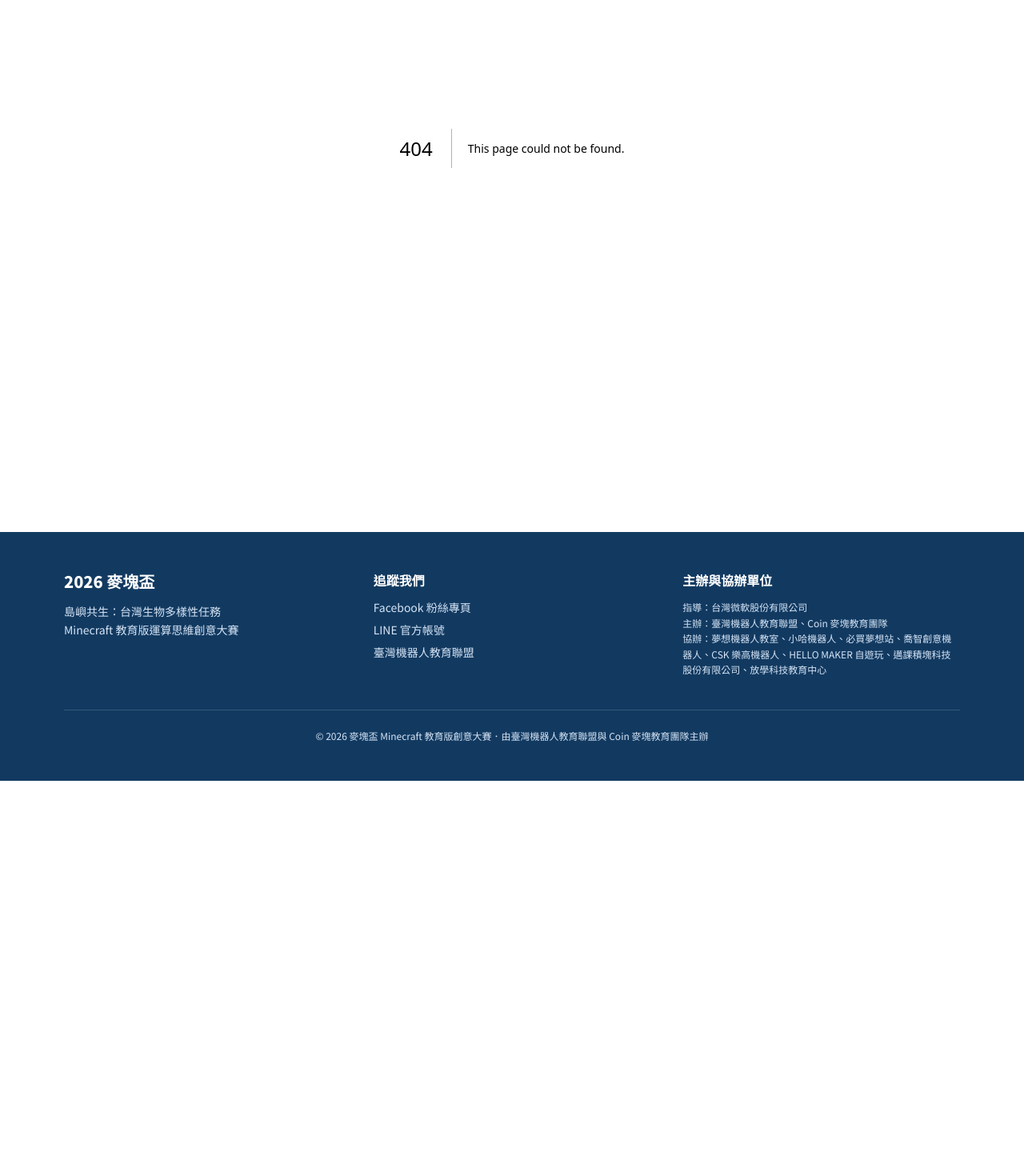
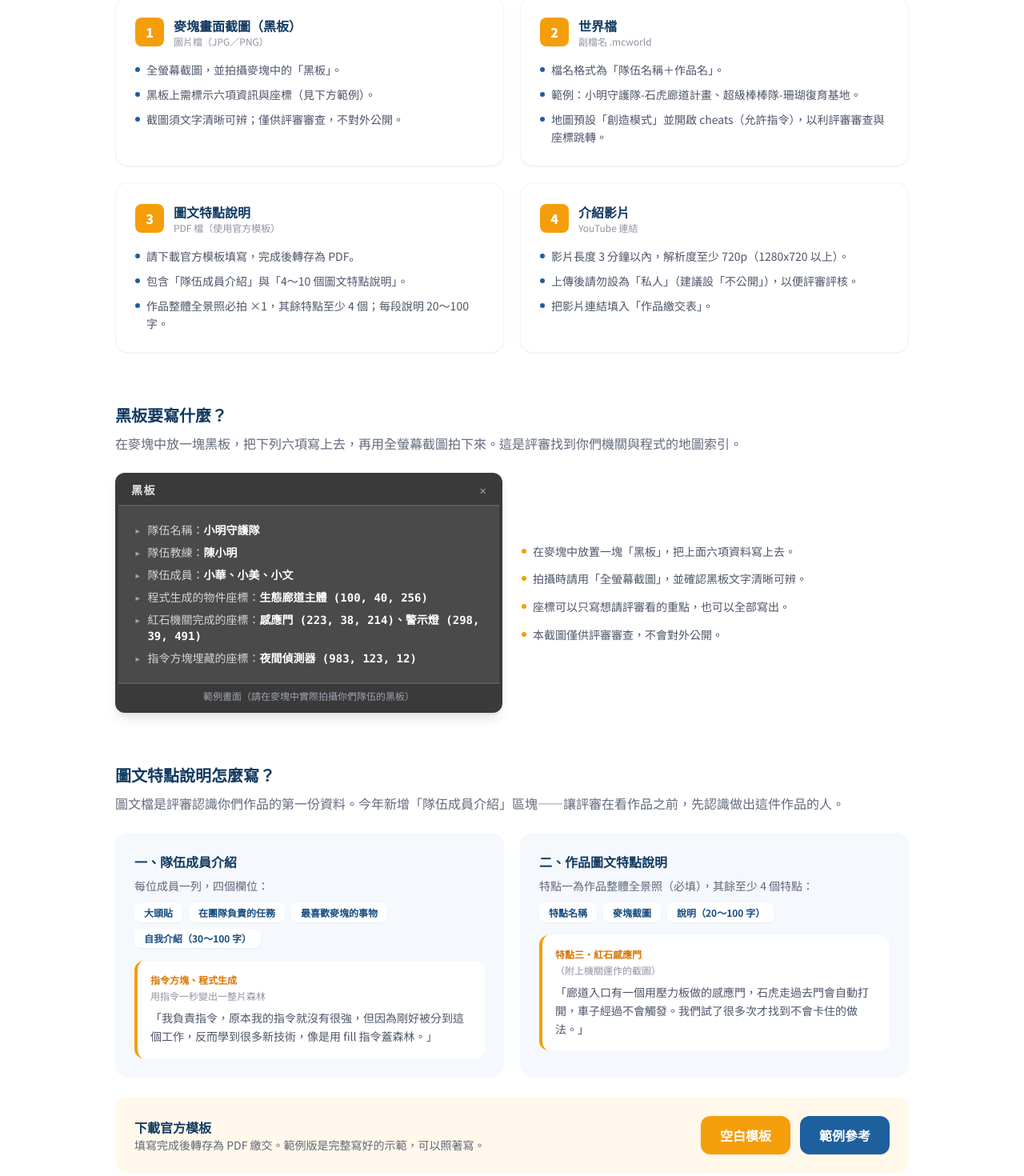
Before and after one commit to Hashen-0608/mcup-web, a Next.js app: page /submit in a window 1280 px wide. Before the commit this address had no page. Shown: the part 280-1750 px from the top of the page at 80% size. Before the commit the page ends 1256 px from the top, so only its background shows below. Built offline with nearby package versions, Linux system fonts and the light colour scheme.

Commit message:
Add files via upload

```diff
--- a/app/sitemap.ts
+++ b/app/sitemap.ts
@@ -2,7 +2,7 @@ import type { MetadataRoute } from "next";
 import { site } from "@/content/data";
 
 export default function sitemap(): MetadataRoute.Sitemap {
-  const routes = ["", "/rules", "/news", "/history"];
+  const routes = ["", "/rules", "/submit", "/news", "/history"];
   const now = new Date();
   return routes.map((path) => ({
     url: `${site.url}${path}`,
--- /dev/null
+++ b/app/submit/page.tsx
@@ -0,0 +1,158 @@
+import type { Metadata } from "next";
+import Link from "next/link";
+import { site } from "@/content/data";
+import { links } from "@/content/links";
+import { blackboardExample, submissionItems, docTemplate } from "@/content/submit";
+import { SectionHeading, LinkButton } from "@/components/ui";
+
+export const metadata: Metadata = {
+  title: "繳交說明",
+  description: `${site.name}作品繳交說明：世界檔、黑板截圖、圖文特點說明 PDF 與介紹影片的格式與範例，並提供官方圖文檔模板下載。`,
+  alternates: { canonical: "/submit" },
+};
+
+/** 仿麥塊「黑板」介面的範例（純 CSS，不用圖片，手機也看得清楚） */
+function Blackboard() {
+  return (
+    <div className="overflow-hidden rounded-xl border-4 border-[#3a3a3a] bg-[#4a4a4a] shadow-lg">
+      <div className="flex items-center justify-between border-b-2 border-[#5a5a5a] bg-[#3a3a3a] px-4 py-2">
+        <span className="font-mono text-sm font-bold tracking-widest text-gray-200">
+          {blackboardExample.title}
+        </span>
+        <span className="font-mono text-sm text-gray-400">✕</span>
+      </div>
+      <ul className="space-y-2 p-4 sm:p-5">
+        {blackboardExample.lines.map((l) => (
+          <li key={l.label} className="flex gap-2 font-mono text-xs leading-relaxed text-gray-100 sm:text-sm">
+            <span className="shrink-0 text-gray-400">▸</span>
+            <span>
+              <span className="text-gray-300">{l.label}：</span>
+              <span className="font-bold text-white">{l.value}</span>
+            </span>
+          </li>
+        ))}
+      </ul>
+      <p className="border-t-2 border-[#5a5a5a] bg-[#3a3a3a] px-4 py-2 text-center font-mono text-xs text-gray-400">
+        範例畫面（請在麥塊中實際拍攝你們隊伍的黑板）
+      </p>
+    </div>
+  );
+}
+
+export default function SubmitPage() {
+  return (
+    <div className="mx-auto max-w-5xl px-4 py-16">
+      <SectionHeading eyebrow="HOW TO SUBMIT" title="作品繳交說明" center={false} />
+      <p className="mt-4 leading-relaxed text-ink/70">
+        所有隊伍須於 <span className="font-bold text-primary-600">2026 年 12 月 13 日（日）23:59 前</span>
+        ，至「作品繳交表」繳交以下四項。完整規則請見{" "}
+        <Link href="/rules#submission" className="font-bold text-secondary-600 underline">
+          簡章
+        </Link>
+        。
+      </p>
+
+      {/* 四項繳件 */}
+      <div className="mt-10 grid gap-5 md:grid-cols-2">
+        {submissionItems.map((item) => (
+          <div key={item.no} className="rounded-2xl border border-gray-100 bg-white p-6 shadow-sm">
+            <div className="flex items-center gap-3">
+              <span className="grid h-9 w-9 shrink-0 place-items-center rounded-lg bg-primary-500 font-black text-white">
+                {item.no}
+              </span>
+              <div>
+                <p className="font-black text-secondary-700">{item.title}</p>
+                <p className="text-xs text-ink/50">{item.format}</p>
+              </div>
+            </div>
+            <ul className="mt-4 space-y-2 text-sm leading-relaxed text-ink/80">
+              {item.points.map((p, i) => (
+                <li key={i} className="flex gap-2">
+                  <span className="mt-2 h-1.5 w-1.5 shrink-0 rounded-full bg-secondary-500" />
+                  <span>{p}</span>
+                </li>
+              ))}
+            </ul>
+          </div>
+        ))}
+      </div>
+
+      {/* 黑板範例 */}
+      <section id="blackboard" className="mt-16 scroll-mt-20">
+        <h2 className="mb-2 text-xl font-black text-secondary-700">黑板要寫什麼？</h2>
+        <p className="mb-6 leading-relaxed text-ink/70">
+          在麥塊中放一塊黑板，把下列六項寫上去，再用全螢幕截圖拍下來。這是評審找到你們機關與程式的地圖索引。
+        </p>
+        <div className="grid gap-6 md:grid-cols-2">
+          <Blackboard />
+          <ul className="space-y-3 self-center text-sm leading-relaxed text-ink/80">
+            {blackboardExample.tips.map((t, i) => (
+              <li key={i} className="flex gap-2">
+                <span className="mt-2 h-1.5 w-1.5 shrink-0 rounded-full bg-primary-500" />
+                <span>{t}</span>
+              </li>
+            ))}
+          </ul>
+        </div>
+      </section>
+
+      {/* 圖文檔 */}
+      <section id="doc" className="mt-16 scroll-mt-20">
+        <h2 className="mb-2 text-xl font-black text-secondary-700">圖文特點說明怎麼寫？</h2>
+        <p className="mb-6 leading-relaxed text-ink/70">{docTemplate.intro}</p>
+        <div className="grid gap-5 md:grid-cols-2">
+          {docTemplate.sections.map((sec) => (
+            <div key={sec.name} className="rounded-2xl bg-secondary-50/60 p-6">
+              <p className="font-black text-secondary-700">{sec.name}</p>
+              <p className="mt-2 text-sm text-ink/70">{sec.desc}</p>
+              <div className="mt-3 flex flex-wrap gap-2">
+                {sec.fields.map((f) => (
+                  <span key={f} className="rounded-lg bg-white px-3 py-1 text-xs font-bold text-secondary-600 shadow-sm">
+                    {f}
+                  </span>
+                ))}
+              </div>
+              <div className="mt-4 rounded-xl border-l-4 border-primary-500 bg-white p-4">
+                <p className="text-xs font-bold text-primary-600">{sec.example.role}</p>
+                <p className="mt-1 text-xs text-ink/50">{sec.example.fav}</p>
+                <p className="mt-2 text-sm leading-relaxed text-ink/80">「{sec.example.intro}」</p>
+              </div>
+            </div>
+          ))}
+        </div>
+
+        <div className="mt-6 flex flex-wrap items-center gap-3 rounded-2xl bg-primary-50 p-6">
+          <div className="mr-auto">
+            <p className="font-black text-secondary-700">下載官方模板</p>
+            <p className="text-sm text-ink/70">填寫完成後轉存為 PDF 繳交。範例版是完整寫好的示範，可以照著寫。</p>
+          </div>
+          <LinkButton href={links.docTemplateBlank} pendingLabel="模板即將公告">
+            空白模板
+          </LinkButton>
+          <LinkButton href={links.docTemplateExample} variant="secondary" pendingLabel="範例即將公告">
+            範例參考
+          </LinkButton>
+        </div>
+      </section>
+
+      {/* 繳交入口 */}
+      <section className="mt-16 rounded-2xl bg-secondary-700 p-8 text-white">
+        <p className="text-xl font-black">準備好了嗎？</p>
+        <p className="mt-2 text-sm text-white/80">
+          四項都準備齊全後，到「作品繳交表」一次上傳。繳交後仍可於截止前重新提交，以最後一次為準。
+        </p>
+        <div className="mt-5 flex flex-wrap gap-3">
+          <LinkButton href={links.submitWork} pendingLabel="繳交表即將開放">
+            前往作品繳交表
+          </LinkButton>
+          <Link
+            href="/rules#submission"
+            className="inline-flex items-center justify-center rounded-xl border-2 border-white/70 px-6 py-3 text-base font-bold text-white transition-colors hover:bg-white/10"
+          >
+            查看完整規則
+          </Link>
+        </div>
+      </section>
+    </div>
+  );
+}
--- a/components/nav.tsx
+++ b/components/nav.tsx
@@ -7,6 +7,7 @@ import { site } from "@/content/data";
 const navItems = [
   { href: "/", label: "首頁" },
   { href: "/rules", label: "簡章" },
+  { href: "/submit", label: "繳交說明" },
   { href: "/news", label: "最新消息" },
   { href: "/history", label: "歷年成果" },
 ];
--- a/content/rules.ts
+++ b/content/rules.ts
@@ -129,7 +129,7 @@ export const rules: RuleSection[] = [
     id: "submission",
     title: "初賽繳交內容",
     blocks: [
-      { kind: "p", text: "所有隊伍須於 2026 年 12 月 13 日（日）23:59 前，至官網「作品繳交表」繳交以下四項：" },
+      { kind: "p", text: "所有隊伍須於 2026 年 12 月 13 日（日）23:59 前，至官網「作品繳交表」繳交以下四項。黑板範例、圖文檔結構與模板下載，請見官網「繳交說明」頁。" },
       { kind: "h", text: "1. 麥塊畫面截圖（黑板）" },
       {
         kind: "ul",
@@ -341,10 +341,10 @@ export const rules: RuleSection[] = [
       {
         kind: "ul",
         items: [
-          "報名表：連結待公告",
+          "報名表：已開放，請至官網首頁「我要報名」或本頁下方按鈕填寫",
           "繳費登錄表：連結待公告",
-          "作品繳交表（含影片連結）：連結待公告",
-          "圖文檔模板下載：連結待公告",
+          "作品繳交表（含影片連結）：已開放，請至官網「繳交說明」頁填寫",
+          "圖文檔模板下載：請至官網「繳交說明」頁下載",
         ],
       },
       { kind: "p", text: "各項表單連結將於官網「最新消息」陸續公告，敬請留意。" },
```
Also changed, not shown: 1 other file (tests, documents, lock files or other folders).
